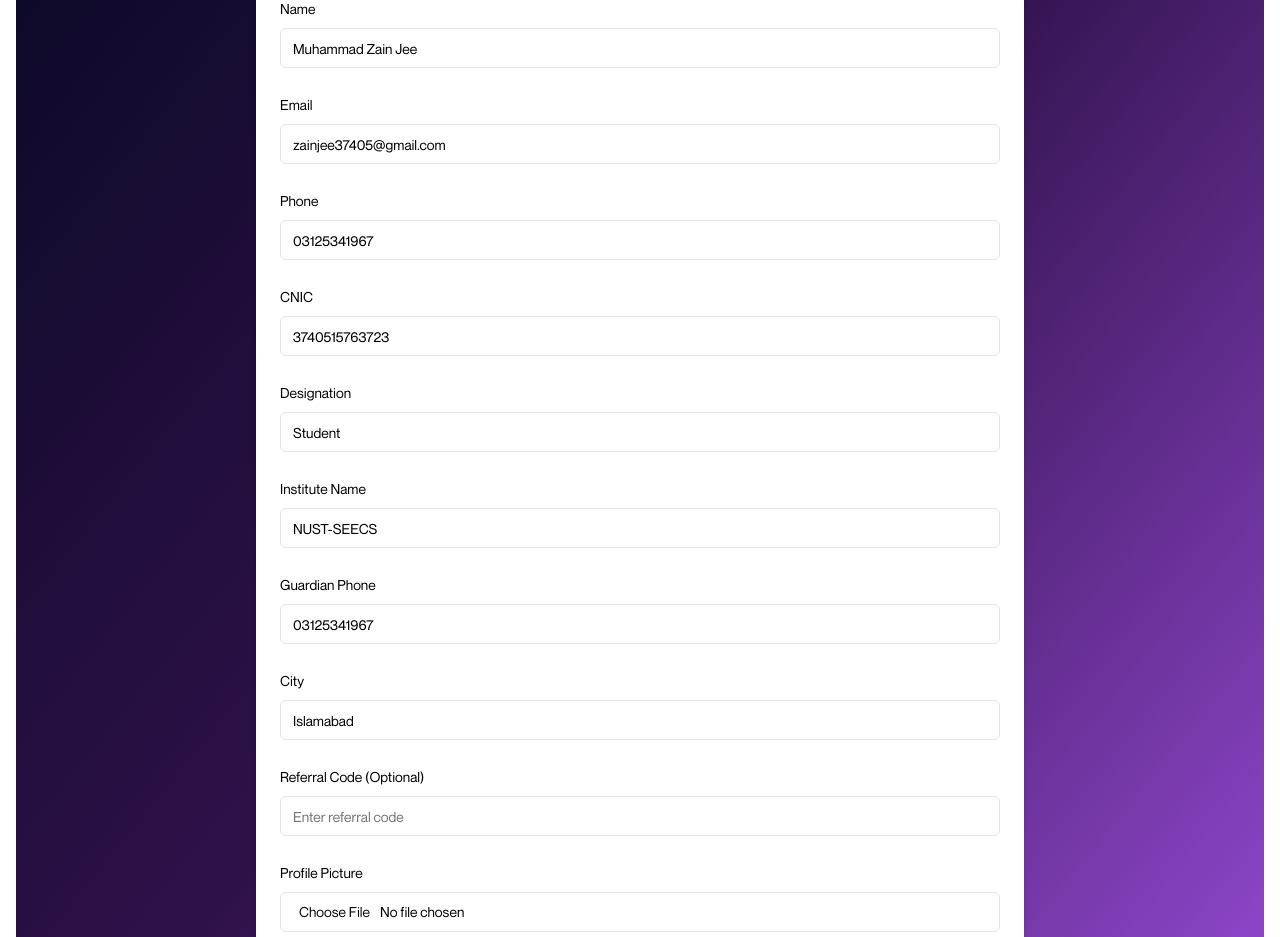
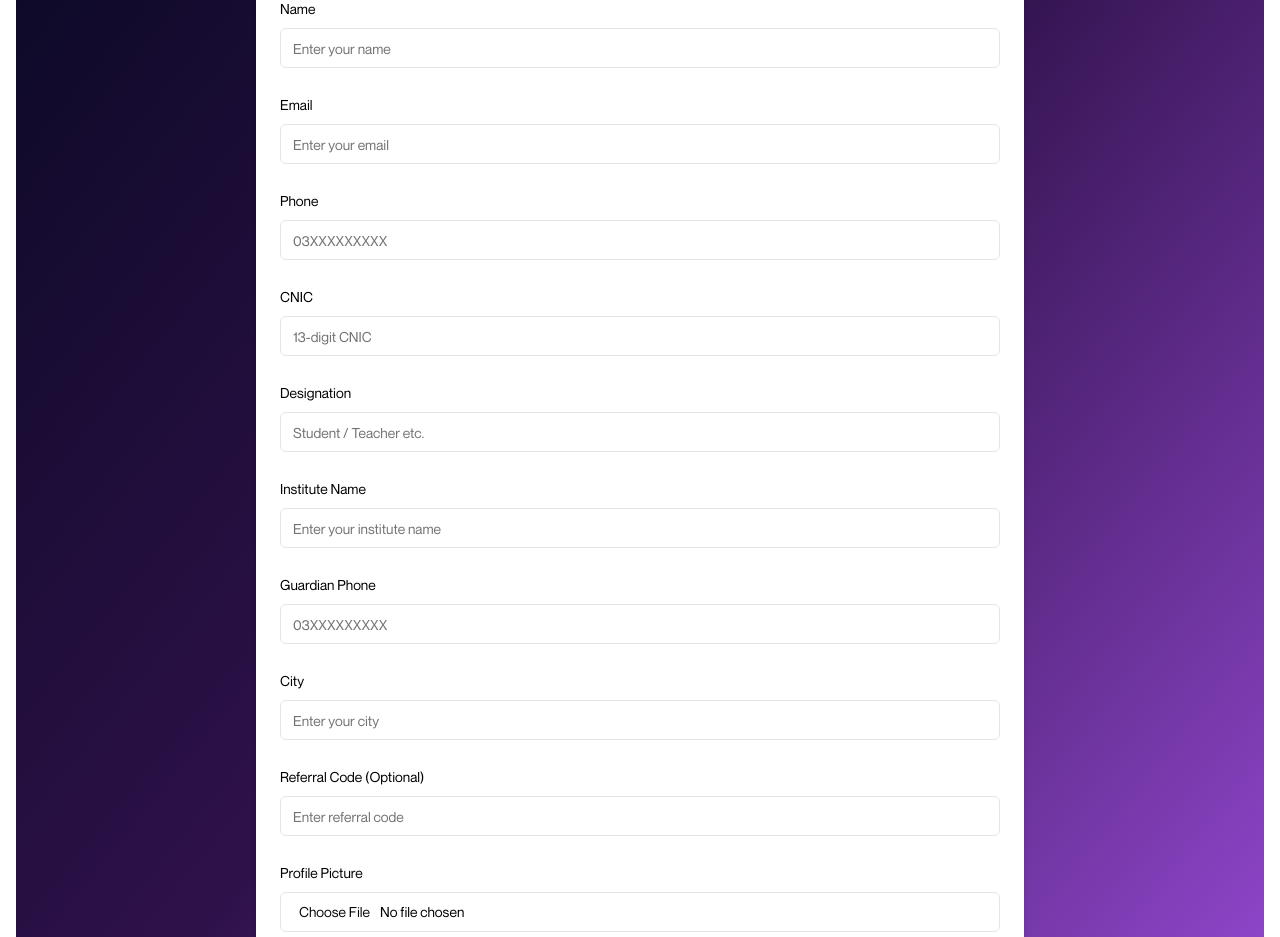
Before and after one commit to haramnasir24/sb-11, a Next.js app: page /register in a window 1280 px wide. Shown: the part 500-1437 px from the top of the page. Built offline with nearby package versions, Linux system fonts and the light colour scheme.

Commit message:
fix(registration-form): added default values

```diff
--- a/src/components/registration-form/common/registration-form.tsx
+++ b/src/components/registration-form/common/registration-form.tsx
@@ -68,46 +68,25 @@ const RegistrationForm = () => {
     // ! set default values
     defaultValues: {
       // Step 1
-      userName: "Muhammad Zain Jee",
-      email: "zainjee37405@gmail.com",
-      phone: "03125341967",
-      cnic: "3740515763723",
-      designation: "Student",
-      instituteName: "NUST-SEECS",
-      guardianPhone: "03125341967",
-      city: "Islamabad",
+      userName: "",
+      email: "",
+      phone: "",
+      cnic: "",
+      designation: "",
+      instituteName: "",
+      guardianPhone: "",
+      city: "",
       referralCode: "",
       profilePicture: undefined,
       studentCardorCNIC: undefined,
       // Step 2
       modules: {
-        selections: [
-          "Chemathon",
-          "Speed Programming",
-          "Crimeline Road",
-          "Escape Room",
-          "HeatOps",
-        ],
+        selections: [],
       },
       // Step 3
-      chaperone: {
-        bringing: "Yes",
-        accommodation: { required: "Yes", duration: "2 days" },
-        cnic: "3740515763723",
-        name: "Chaperone Name",
-      },
-      accommodation: { required: "Yes", duration: "2 days" },
-      participationType: {
-        type: "team",
-        teamDetails: {
-          teamName: "Team Name",
-          numberOfMembers: 2,
-          members: [
-            { name: "First Member", cnic: "3740515763723" },
-            { name: "Second Member", cnic: "3740515763723" },
-          ],
-        },
-      },
+      chaperone: { bringing: "No" },
+      accommodation: { required: "No" },
+      participationType: { type: "individual" },
       // Step
       paymentProof: undefined,
     },
@@ -151,16 +130,38 @@ const RegistrationForm = () => {
       instituteName: "NUST-SEECS",
       guardianPhone: "03125341967",
       city: "Islamabad",
+      referralCode: "",
       profilePicture: undefined,
       studentCardorCNIC: undefined,
       // Step 2
       modules: {
-        selections: ["Chemathon", "Speed Programming", "Crimeline Road"],
+        selections: [
+          "Chemathon",
+          "Speed Programming",
+          "Crimeline Road",
+          "Escape Room",
+          "HeatOps",
+        ],
       },
       // Step 3
-      chaperone: { bringing: "No" },
-      accommodation: { required: "No" },
-      participationType: { type: "individual" },
+      chaperone: {
+        bringing: "Yes",
+        accommodation: { required: "Yes", duration: "2 days" },
+        cnic: "3740515763723",
+        name: "Chaperone Name",
+      },
+      accommodation: { required: "Yes", duration: "2 days" },
+      participationType: {
+        type: "team",
+        teamDetails: {
+          teamName: "Team Name",
+          numberOfMembers: 2,
+          members: [
+            { name: "First Member", cnic: "3740515763723" },
+            { name: "Second Member", cnic: "3740515763723" },
+          ],
+        },
+      },
       // Step
       paymentProof: undefined,
     },
```
